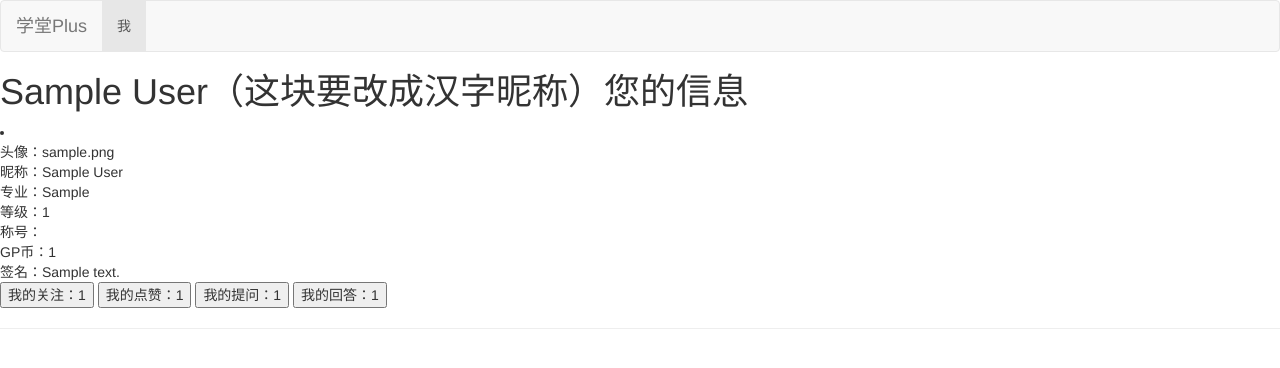
After one commit to yangsz14/xuetangPlus, a Django app: page /me/ in a window 1280 px wide. The commit adds this page. Shown: the top 368 px of the page. Run offline with Django 3.2, Linux system fonts and the light colour scheme; a user stored in the database is signed in; tables that the repository leaves empty hold one stand-in row (values such as "Sample post"); some libraries are stand-ins or nearby versions.

Commit message:
Add Like btn,self info

```diff
--- a/web/templates/base.html
+++ b/web/templates/base.html
@@ -17,9 +17,13 @@
     {% block header %}
     <nav class="navbar navbar-default" role="navigation">
         <div class="navbar-header">
-            <div class="navbar-brand">学堂Plus<div/>
+            <a class="navbar-brand" href="{%url 'index'%}">学堂Plus</a>
         </div>
-
+        <div class="kind">
+            <ul class="nav navbar-nav">
+                <li class="active"><a href="{%url 'me'%}">我</a></li>
+            </ul>
+        </div>
     </nav>
     {% endblock %}
     </div>
--- /dev/null
+++ b/web/templates/web/user_self_info.html
@@ -0,0 +1,21 @@
+{% extends "base.html" %}
+
+{% block title %}-登录{% endblock %}
+{% block content %}
+
+    <h1>{{ user.U_name }}（这块要改成汉字昵称）您的信息</h1>
+    <li>
+        <div>头像：{{ user.U_Image}}</div>
+        <div>昵称：{{ user.U_name}}</div>
+        <div>专业：{{ user.U_Major }}</div>
+        <div>等级：{{ user.U_Level}}</div>
+        <div>称号：</div>
+        <div>GP币：{{ user.U_GPB }}</div>
+        <div>签名：{{ user.U_Description }}</div>
+        <button>我的关注：{{ user.U_FollowUserNum }}</button>
+        <button>我的点赞：{{ user.U_FollowPostNum }}</button>
+        <button>我的提问：{{ user.U_QuestionNum }}</button>
+        <button>我的回答：{{ user.U_AnswerNum }}</button>
+    </li>
+
+{% endblock %}
--- a/web/urls.py
+++ b/web/urls.py
@@ -6,6 +6,8 @@ urlpatterns = [
     url(r'^course/(?P<courseid>\d+)/$', CoursePostListView.as_view()),
     url(r'^login/$',views.login,name='login'),
     url(r'^course/(?P<courseid>\d+)/post/(?P<postid>\d+)/$',CoursePostDetailView.as_view()),
+    url(r'^me/$',views.user_self_info,name='me'),
+    url(r'^like_post_deal/$', views.like_post_deal),
     #迭代一前请写一下用户修改个人信息的页面，麻烦了
     #迭代一前请写一下用户发帖的页面，麻烦了
 ]
--- a/web/views.py
+++ b/web/views.py
@@ -56,6 +56,8 @@ def validate_user(request,studentid,password):
 
 
 def login(request):
+    if request.user.is_authenticated():
+        return HttpResponseRedirect("/")
     if request.method == 'POST':
         studentidin = request.POST['studentid']
         passwordin = request.POST['password']
@@ -115,3 +117,41 @@ class CoursePostDetailView(ListView):
         context['user'] = myuser
         context['childrenposts'] = childrenposts
         return context
+
+# class UserDetailView(DetailView):
+#
+#     model = BBSUser
+#     template_name = 'web/user_self_info.html'
+#
+#     def get_context_data(self,**kwargs):
+#         context = super(UserDetailView, self).get_context_data(**kwargs)
+#         if not self.request.user.is_authenticated():
+#             return HttpResponseRedirect('/login/')
+#         userme = BBSUser.objects.get(user=self.request.user)
+#         context['user'] = userme
+#         return context
+
+def user_self_info(request):
+    if not request.user.is_authenticated():
+        return HttpResponseRedirect('/login/')
+    userme = BBSUser.objects.get(user=request.user)
+    return render(request,'web/user_self_info.html',{'user':userme})
+
+@csrf_exempt
+def like_post_deal(request):
+    print('INTO!!')
+    userme = BBSUser.objects.get(user=request.user)
+    post = BBSPost.objects.get(id=int(request.POST['postID']))
+
+    if UserLikePost.objects.filter(UserID=userme.id, PostID=post).exists():
+        UserLikePost.objects.get(UserID=userme.id, PostID=post).delete()
+        post.P_LikeNum -= 1
+        post.save()
+    else:
+        newLikePost = UserLikePost()
+        newLikePost.UserID = userme
+        newLikePost.PostID = post
+        newLikePost.save()
+        post.P_LikeNum += 1
+        post.save()
+    return HttpResponse('follow success')
```
Also changed, not shown: web/templates/index.html (+5 -8 lines), web/templates/web/course_bbs_detail.html (+25 -0 lines), 1 other file.
